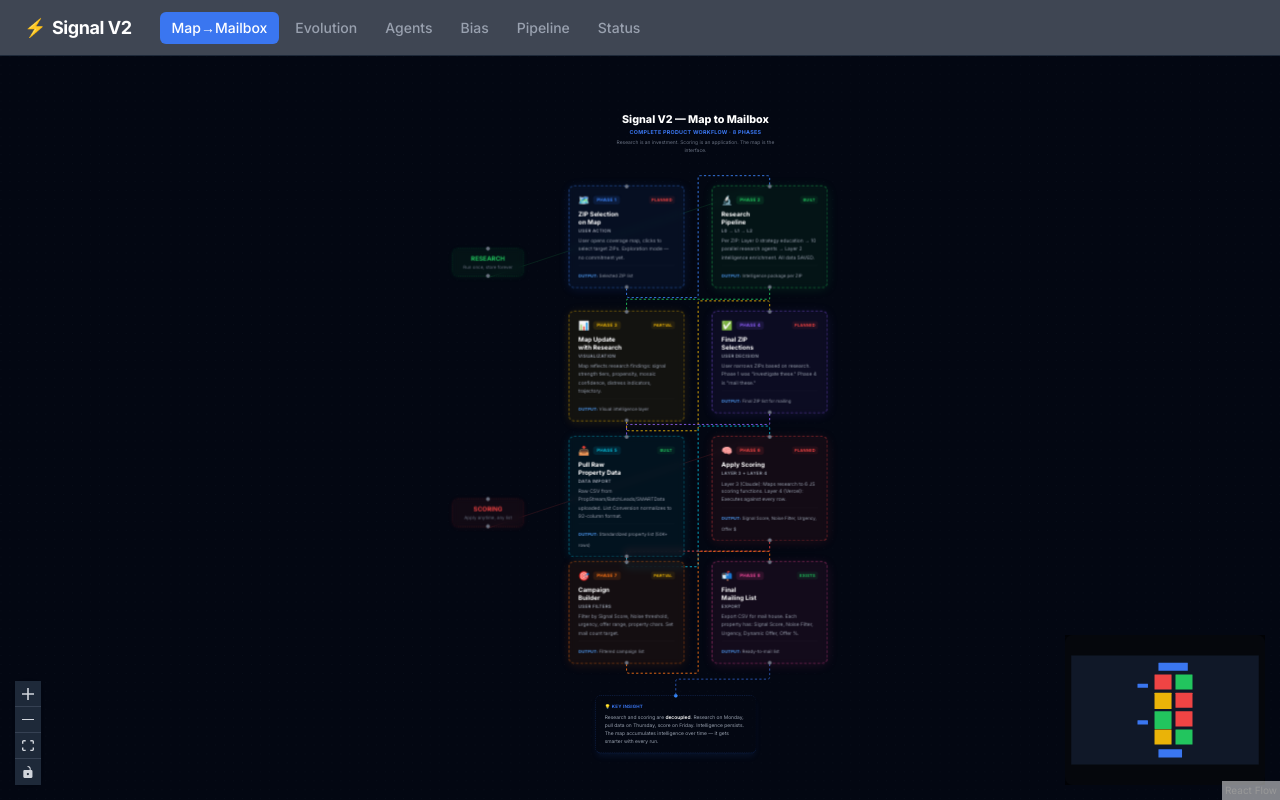
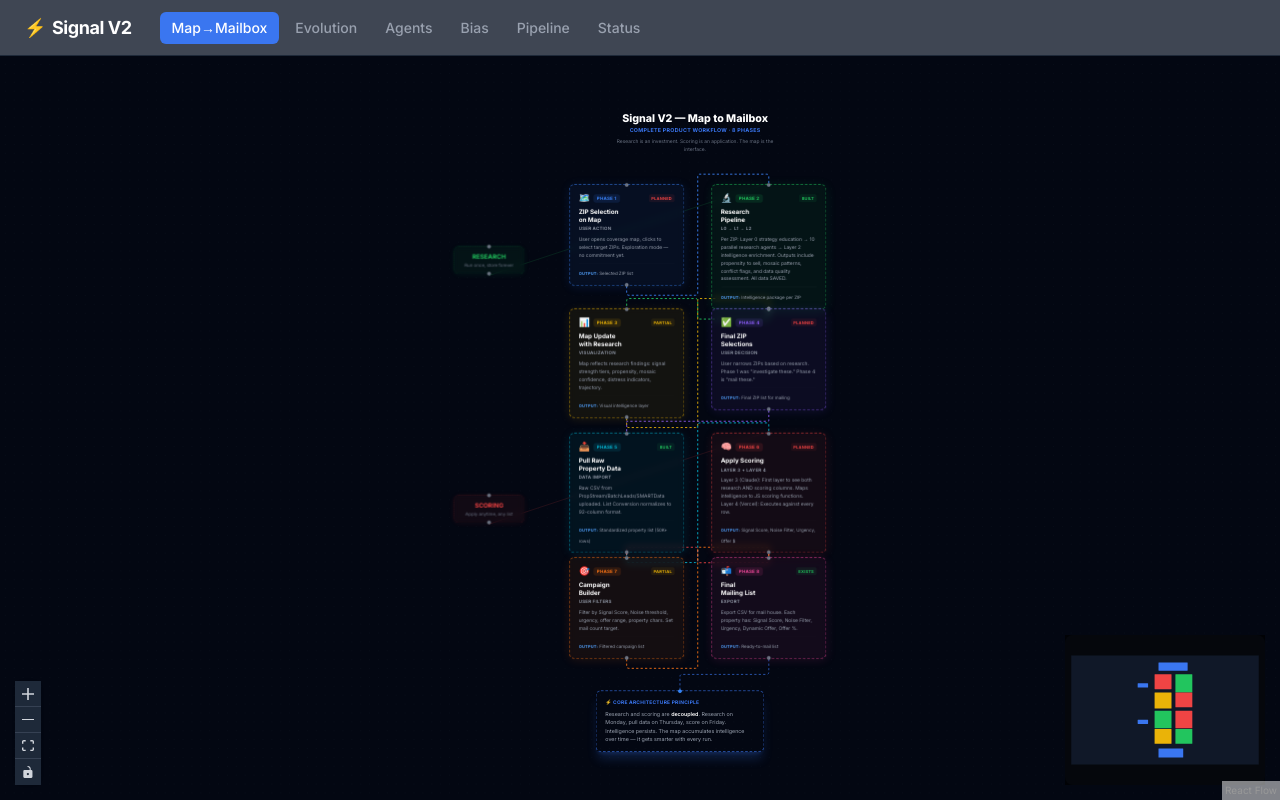
Before and after one commit to Propertysignalai/signal-architecture, a Next.js app: page / in a window 1280 px wide. Built offline with nearby package versions, Linux system fonts and the light colour scheme.

Commit message:
Update brief: L2 enrichment terminology, official domain names, status updates, version cleanup

```diff
--- a/src/app/agents/page.tsx
+++ b/src/app/agents/page.tsx
@@ -5,16 +5,16 @@ import { ReactFlow, Background, Controls, MiniMap, Node, Edge, Handle, Position,
 import '@xyflow/react/dist/style.css';
 
 const agents = [
-  { id: 1, emoji: '🏠', name: 'Property &\nHousing Stock', q: 'Age, condition, vacancy,\nhousing type distribution' },
-  { id: 2, emoji: '💰', name: 'Financial &\nEquity', q: 'Mortgage stress, equity\npositions, assessment ratios' },
-  { id: 3, emoji: '⚖️', name: 'Distress &\nLegal', q: 'Foreclosures, tax liens,\ncode violations, legal filings' },
-  { id: 4, emoji: '👥', name: 'Ownership &\nOccupancy', q: 'Tenure, investor ratio,\nturnover, entity ownership' },
-  { id: 5, emoji: '📊', name: 'Market\nDynamics', q: 'Price trends, DOM,\nabsorption rate, listings' },
-  { id: 6, emoji: '📅', name: 'Temporal &\nSeasonal', q: 'Cyclical patterns,\nseasonal trends, timing' },
-  { id: 7, emoji: '💼', name: 'Economic\nStress', q: 'Employment, income,\nbusiness closures' },
-  { id: 8, emoji: '🏢', name: 'Investor &\nCompetitive', q: 'Institutional activity,\nflip volume, rental comp' },
-  { id: 9, emoji: '📜', name: 'Regulatory &\nPolitical', q: 'Zoning, tax policy,\ncode enforcement' },
-  { id: 10, emoji: '📍', name: 'Neighborhood &\nMicrolocation', q: 'Schools, crime, transit,\nwalkability, infrastructure' },
+  { id: 1, emoji: '🏠', name: 'Physical Environment\n& Housing Stock', q: 'Representative focus areas —\nactual findings vary by market' },
+  { id: 2, emoji: '💰', name: 'Financial Positions\n& Transactions', q: 'Representative focus areas —\nactual findings vary by market' },
+  { id: 3, emoji: '⚖️', name: 'Distress &\nLegal Activity', q: 'Representative focus areas —\nactual findings vary by market' },
+  { id: 4, emoji: '👥', name: 'Ownership Structure\n& Occupancy', q: 'Representative focus areas —\nactual findings vary by market' },
+  { id: 5, emoji: '📊', name: 'Market Dynamics &\nDemographic Forces', q: 'Representative focus areas —\nactual findings vary by market' },
+  { id: 6, emoji: '📅', name: 'Temporal &\nSeasonal Patterns', q: 'Representative focus areas —\nactual findings vary by market' },
+  { id: 7, emoji: '💼', name: 'Economic Stress &\nLeading Indicators', q: 'Representative focus areas —\nactual findings vary by market' },
+  { id: 8, emoji: '🏢', name: 'Investor &\nCompetitive Landscape', q: 'Representative focus areas —\nactual findings vary by market' },
+  { id: 9, emoji: '📜', name: 'Regulatory &\nPolitical Environment', q: 'Representative focus areas —\nactual findings vary by market' },
+  { id: 10, emoji: '📍', name: 'Neighborhood &\nMicro-Location Intel', q: 'Representative focus areas —\nactual findings vary by market' },
 ];
 
 const AgentNode = memo(function AgentNode({ data }: { data: Record<string, unknown> }) {
@@ -38,7 +38,8 @@ const CenterNode = memo(function CenterNode() {
       <Handle type="target" position={Position.Top} className="!bg-purple-500 !border-purple-400 !w-2 !h-2" />
       <div className="text-3xl mb-2">🔬</div>
       <div className="text-lg font-bold text-white mb-1">10 Domain Specialists</div>
-      <div className="text-[10px] text-purple-300/60 uppercase tracking-wider">Each ZIP gets 10 expert investigators</div>
+      <div className="text-[10px] text-purple-300/60 uppercase tracking-wider mb-2">Each ZIP gets 10 expert investigators</div>
+      <div className="text-[9px] text-purple-300/40 max-w-[260px] leading-relaxed normal-case">Each agent receives strategy education and determines independently what matters. No prescribed fields. The agent decides what to research and how deep to go.</div>
       <Handle type="source" position={Position.Bottom} className="!bg-purple-500 !border-purple-400 !w-2 !h-2" />
     </div>
   );
--- a/src/app/bias-protection/page.tsx
+++ b/src/app/bias-protection/page.tsx
@@ -56,10 +56,10 @@ const layerData = [
     knows: ['Domain expertise', 'Education from L0', 'ZIP code data'],
     unknown: ['Scoring criteria', 'Other agents\' findings', 'Signal classification'],
     blocked: ['No scoring logic', 'No signal labels', 'No direct strategy'] },
-  { id: 'l2', label: 'L2', name: 'Intelligence Analyst', hex: '#a855f7', desc: 'Strategy-blind synthesis & dedup',
-    knows: ['All agent outputs', 'Dedup logic', 'Conflict resolution'],
+  { id: 'l2', label: 'L2', name: 'Intelligence Enrichment', hex: '#a855f7', desc: 'Strategy-blind enrichment & pattern recognition',
+    knows: ['All agent outputs', 'Enrichment tagging', 'Cross-agent confirmation', 'Conflict detection', 'Mosaic pattern recognition', 'Proxy validation', 'Propensity to sell assessment', 'Data quality scoring'],
     unknown: ['Investor strategy', 'Why agents investigated', 'Score calculations'],
-    blocked: ['No strategy access', 'No column defs', 'No signal classification'] },
+    blocked: ['No strategy access', 'No column defs', 'No signal classification. Raw findings pass through intact — L2 ADDS intelligence, never removes'] },
   { id: 'l3', label: 'L3', name: 'Column Mapper', hex: '#ef4444', desc: 'Maps intelligence to scoring columns', planned: true,
     knows: ['Synthesized intel', 'Column definitions', 'Strategy weights'],
     unknown: ['Raw agent outputs', 'Research methodology'],
--- a/src/app/data-flow/page.tsx
+++ b/src/app/data-flow/page.tsx
@@ -72,8 +72,8 @@ const stages = [
   { id: 'build-agents', y: 520, icon: '⚙️', type_label: 'CODE NODE', label: 'Build Agent Prompts', nodeType: 'code', dataIn: 'zip_code, education_context', dataOut: '10 agent prompt objects' },
   { id: 'merge', y: 800, icon: '🔀', type_label: 'MERGE NODE', label: 'Merge Agent Results', nodeType: 'merge', dataIn: '10 agent outputs', dataOut: 'combined intelligence array' },
   { id: 'build-l2', y: 930, icon: '⚙️', type_label: 'CODE NODE', label: 'Build L2 Prompt', nodeType: 'code', dataIn: 'merged findings', dataOut: 'Layer 2 analysis prompt' },
-  { id: 'l2', y: 1060, icon: '🧠', type_label: 'CLAUDE API', label: 'L2 Intelligence Synthesis', nodeType: 'claude', dataIn: 'L2 prompt + all findings', dataOut: 'deduped intel, conflicts, mosaic, propensity' },
-  { id: 'output', y: 1190, icon: '📤', type_label: 'OUTPUT', label: 'Parse & Format Output', nodeType: 'output', dataIn: 'L2 analysis JSON', dataOut: 'final intelligence package' },
+  { id: 'l2', y: 1060, icon: '🧠', type_label: 'CLAUDE API', label: 'L2 Intelligence Enrichment', nodeType: 'claude', dataIn: 'L2 prompt + all findings', dataOut: 'enrichment tags, conflicts, mosaic patterns, proxy validations, propensity, data quality' },
+  { id: 'output', y: 1190, icon: '📤', type_label: 'OUTPUT', label: 'Parse & Format Output', nodeType: 'output', dataIn: 'raw agent findings (from Merge) + L2 enrichments', dataOut: 'combined intelligence package' },
 ];
 
 export default function DataFlowPage() {
--- a/src/app/page.tsx
+++ b/src/app/page.tsx
@@ -11,7 +11,7 @@ const phases = [
     output: 'Selected ZIP list' },
   { id: 'p2', num: '2', label: 'Research\nPipeline', icon: '🔬', hex: '#22c55e',
     sublabel: 'L0 → L1 → L2', status: 'built',
-    desc: 'Per ZIP: Layer 0 strategy education → 10 parallel research agents → Layer 2 intelligence enrichment. All data SAVED.',
+    desc: 'Per ZIP: Layer 0 strategy education → 10 parallel research agents → Layer 2 intelligence enrichment. Outputs include propensity to sell, mosaic patterns, conflict flags, and data quality assessment. All data SAVED.',
     output: 'Intelligence package per ZIP' },
   { id: 'p3', num: '3', label: 'Map Update\nwith Research', icon: '📊', hex: '#eab308',
     sublabel: 'VISUALIZATION', status: 'partial',
@@ -27,7 +27,7 @@ const phases = [
     output: 'Standardized property list (50K+ rows)' },
   { id: 'p6', num: '6', label: 'Apply Scoring', icon: '🧠', hex: '#ef4444',
     sublabel: 'LAYER 3 + LAYER 4', status: 'planned',
-    desc: 'Layer 3 (Claude): Maps research to 6 JS scoring functions. Layer 4 (Vercel): Executes against every row.',
+    desc: 'Layer 3 (Claude): First layer to see both research AND scoring columns. Maps intelligence to JS scoring functions. Layer 4 (Vercel): Executes against every row.',
     output: 'Signal Score, Noise Filter, Urgency, Offer $' },
   { id: 'p7', num: '7', label: 'Campaign\nBuilder', icon: '🎯', hex: '#f97316',
     sublabel: 'USER FILTERS', status: 'partial',
@@ -88,10 +88,10 @@ const TitleNode = memo(function TitleNode() {
 
 const InsightNode = memo(function InsightNode() {
   return (
-    <div className="relative px-5 py-4 rounded-xl border border-dashed border-[#3A76F0]/40 bg-[#3A76F0]/08 max-w-[360px] shadow-lg shadow-[#3A76F0]/10">
+    <div className="relative px-5 py-4 rounded-xl border-2 border-dashed border-[#3A76F0]/60 bg-[#3A76F0]/08 max-w-[380px] shadow-xl shadow-[#3A76F0]/20">
       <Handle type="target" position={Position.Top} className="!bg-blue-500 !border-blue-400 !w-2 !h-2" />
-      <div className="text-[10px] font-bold text-[#3A76F0] tracking-wider uppercase mb-2">💡 Key Insight</div>
-      <div className="text-[11px] text-gray-400 leading-relaxed">
+      <div className="text-[11px] font-bold text-[#3A76F0] tracking-wider uppercase mb-2">⚡ CORE ARCHITECTURE PRINCIPLE</div>
+      <div className="text-[12px] text-gray-400 leading-relaxed">
         Research and scoring are <span className="text-white font-semibold">decoupled</span>. Research on Monday, pull data on Thursday, score on Friday. Intelligence persists. The map accumulates intelligence over time — it gets smarter with every run.
       </div>
     </div>
--- a/src/app/status/page.tsx
+++ b/src/app/status/page.tsx
@@ -47,9 +47,9 @@ const ItemNode = memo(function ItemNode({ data }: { data: Record<string, unknown
 
 const nodeTypes = { hub: HubNode, category: CategoryNode, item: ItemNode };
 
-const built = ['V2 architecture design', '10 agent prompts', 'Layer 0 prompt', 'Layer 2 prompt', 'n8n workflow (18 nodes)', 'Architecture dashboard', 'Evolution page'];
-const progress = ['V2 workflow deploy & test', 'Full pipeline testing'];
-const planned = ['Layer 3 column mapping', 'Base44 entities', 'Production webhook', '50-ZIP batch processing'];
+const built = ['V2 architecture design', '10 agent prompts', 'Layer 0 prompt', 'Layer 2 prompt', 'n8n workflow (18 nodes)', 'Architecture dashboard', 'Evolution page', 'V2 workflow deploy & test', 'Full pipeline testing (10 agents validated)'];
+const progress = ['Agent prompt tuning (Agents 5, 8, 10)', 'Rerun consistency testing'];
+const planned = ['Layer 3 column mapping', 'Layer 4 execution (Vercel)', 'Base44 entities', 'Production webhook', 'Multi-ZIP batch orchestration', 'No-strategy mode (propensity-only)', 'Contrasting market test (healthy/growing)'];
 
 export default function StatusPage() {
   const initialNodes: Node[] = useMemo(() => {
--- a/src/components/StatusSection.tsx
+++ b/src/components/StatusSection.tsx
@@ -7,7 +7,7 @@ const sections = [
       'V2 architecture design',
       '10 agent prompts (domain specialists)',
       'Layer 0 Strategy Orchestrator prompt',
-      'Layer 2 strategy-blind synthesis prompt',
+      'Layer 2 strategy-blind enrichment prompt',
       'n8n workflow (18 nodes, 10 parallel agents)',
       'Architecture dashboard + evolution page',
     ],
```
Also changed, not shown: src/app/philosophy/page.tsx (+7 -7 lines), src/components/PipelineSection.tsx (+4 -4 lines), reference/update-brief.txt (added), 1 other file (tests, documents, lock files or other folders).
